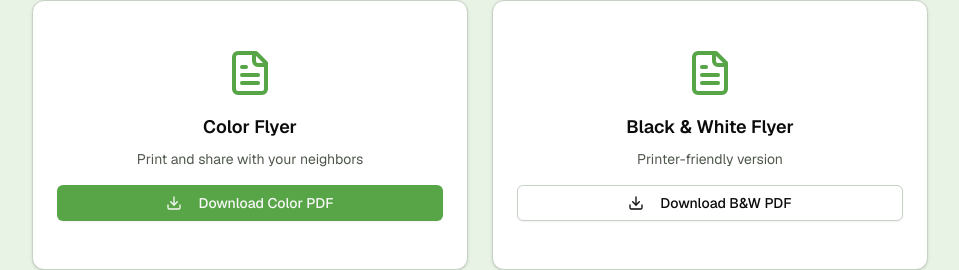
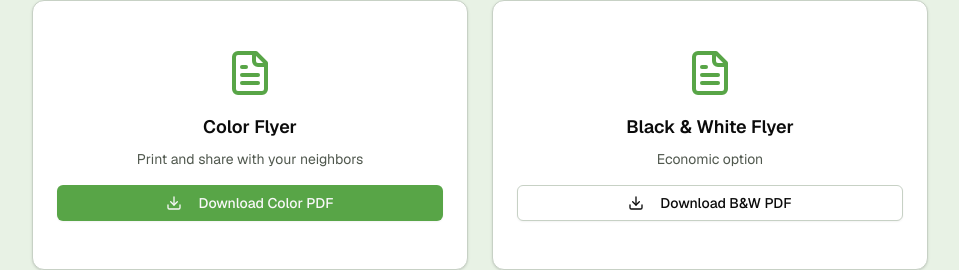
Before and after one commit to brucestarlove/ffgp-website, a Next.js app: page /action in a window 1280 px wide. Shown: the part 2101-2371 px from the top of the page, without its empty margins (160-1119 px from the left). Built offline with nearby package versions, Linux system fonts and the light colour scheme; no server answers; the database is empty.

Commit message:
economic option

```diff
--- a/src/app/action/page.tsx
+++ b/src/app/action/page.tsx
@@ -199,7 +199,7 @@ export default function ActionPage() {
                   <FileText className="h-12 w-12 mx-auto text-primary mb-4" />
                   <h3 className="font-semibold text-lg mb-2">Black & White Flyer</h3>
                   <p className="text-sm text-muted-foreground mb-4">
-                    Printer-friendly version
+                    Economic option
                   </p>
                   <Button asChild className="w-full" variant="outline">
                     <Link href="/flyer-bw.pdf" target="_blank">
```
